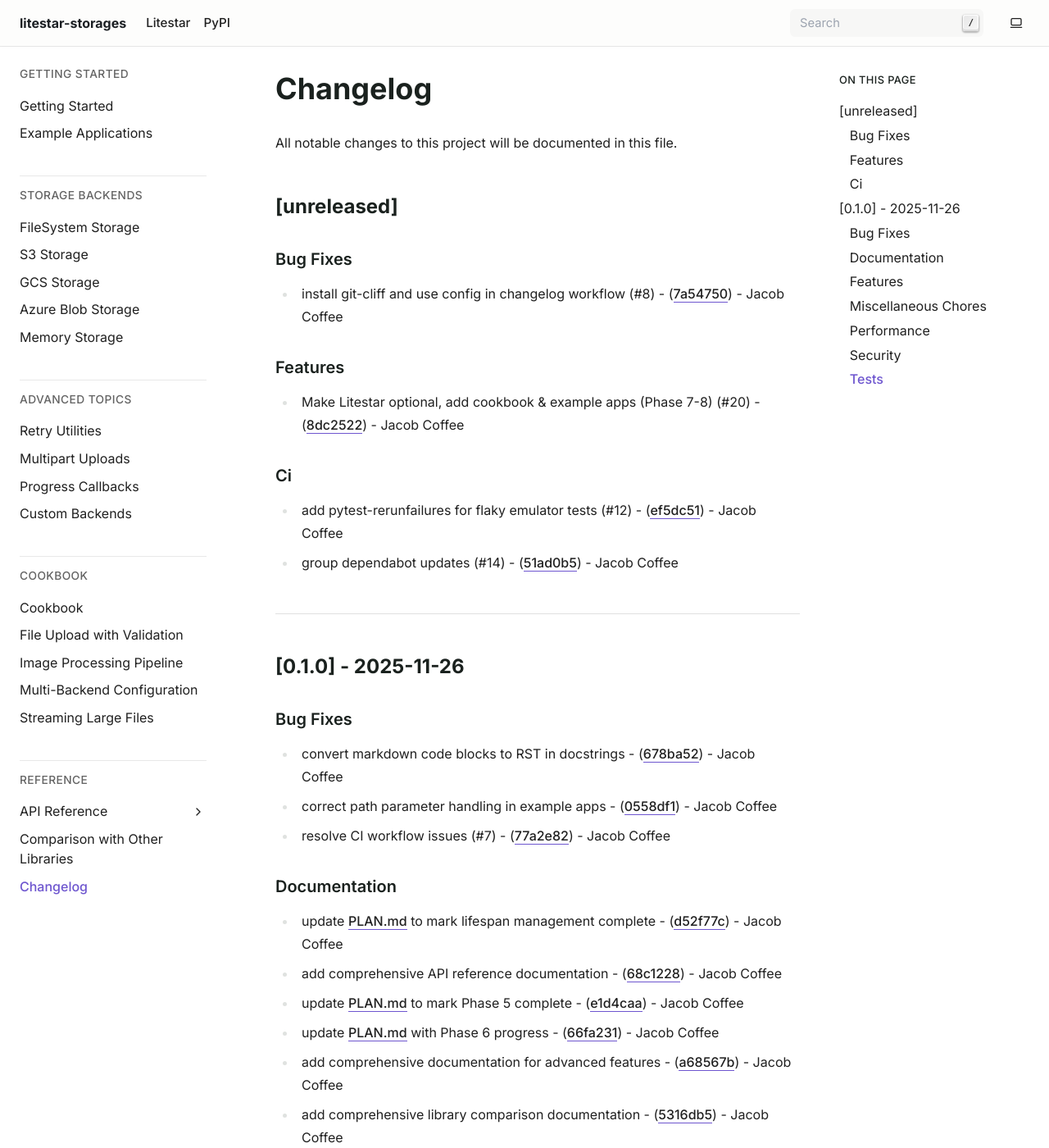
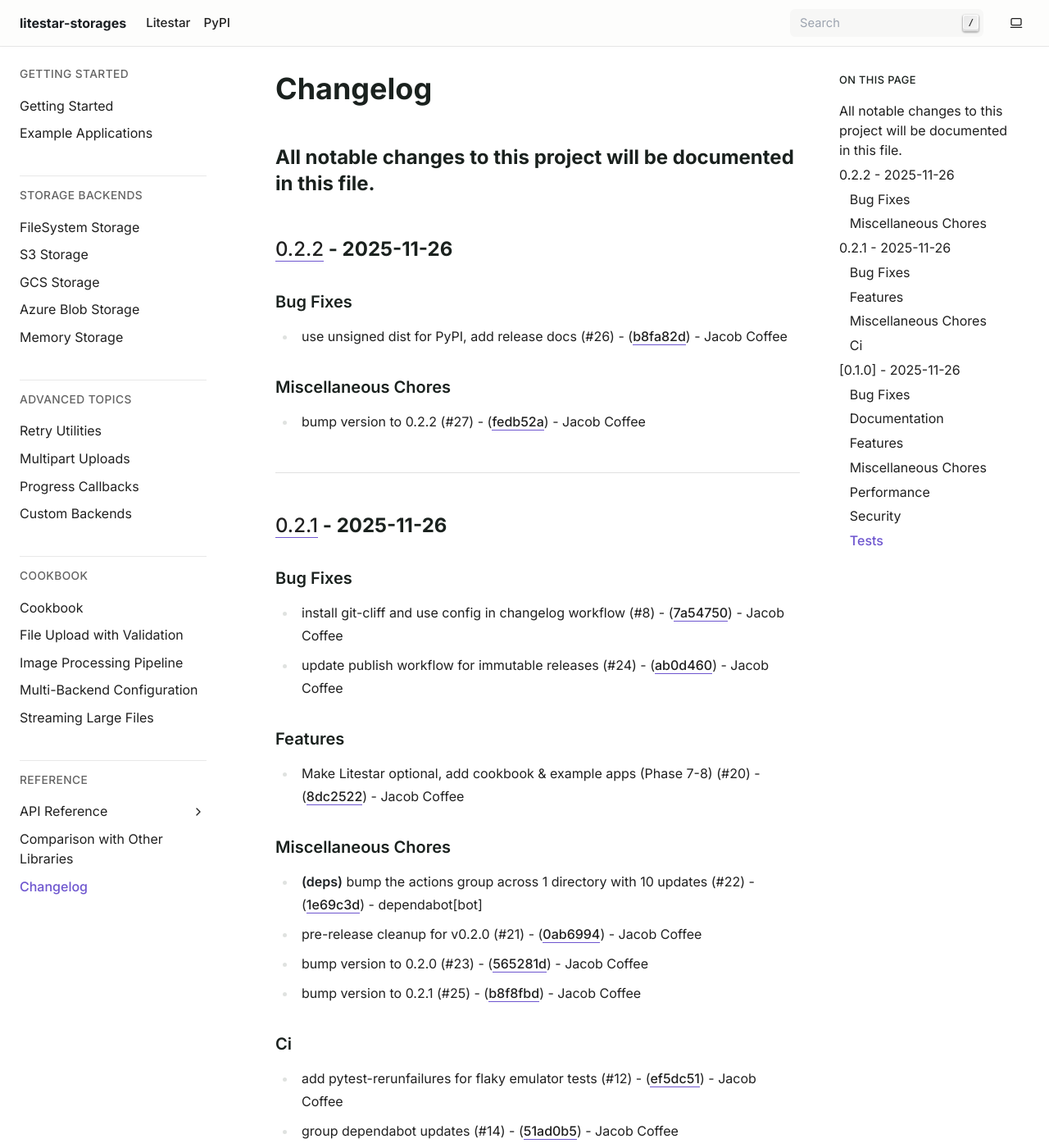
Before and after one commit to JacobCoffee/litestar-storages, a Sphinx documentation site: the page built from docs/changelog.md, in a window 1280 px wide and 1400 px high. Shown: the whole window at 82% size. Built offline with Sphinx 7.4.7, drawn with Linux system fonts in a browser that asks for light colours; the version number is read from the project's files by our own code.

Commit message:
docs: update changelog for v0.2.2

```diff
--- a/docs/changelog.md
+++ b/docs/changelog.md
@@ -1,22 +1,40 @@
 # Changelog
 
 All notable changes to this project will be documented in this file.
+---
+## [0.2.2](https://github.com/JacobCoffee/litestar-storages/compare/v0.2.1..v0.2.2) - 2025-11-26
 
+### Bug Fixes
 
-## [unreleased]
+- use unsigned dist for PyPI, add release docs (#26) - ([b8fa82d](https://github.com/JacobCoffee/litestar-storages/commit/b8fa82db1a7ee9e0bd3ad48e82b1a1c07dfff9eb)) - Jacob Coffee
+
+### Miscellaneous Chores
+
+- bump version to 0.2.2 (#27) - ([fedb52a](https://github.com/JacobCoffee/litestar-storages/commit/fedb52a0c0dcc6319f8cff9aa730945e3360f2fe)) - Jacob Coffee
+
+---
+## [0.2.1](https://github.com/JacobCoffee/litestar-storages/compare/v0.1.0..v0.2.1) - 2025-11-26
 
 ### Bug Fixes
 
 - install git-cliff and use config in changelog workflow (#8) - ([7a54750](https://github.com/JacobCoffee/litestar-storages/commit/7a547501919a438405e1707b482e0c8a68603a0a)) - Jacob Coffee
+- update publish workflow for immutable releases (#24) - ([ab0d460](https://github.com/JacobCoffee/litestar-storages/commit/ab0d4604c7514802f047648978f47f47c5f0c49c)) - Jacob Coffee
 
 ### Features
 
 - Make Litestar optional, add cookbook & example apps (Phase 7-8) (#20) - ([8dc2522](https://github.com/JacobCoffee/litestar-storages/commit/8dc2522d2e7cd658d36f7d57d51a6c50b7d2c5c9)) - Jacob Coffee
 
+### Miscellaneous Chores
+
+- **(deps)** bump the actions group across 1 directory with 10 updates (#22) - ([1e69c3d](https://github.com/JacobCoffee/litestar-storages/commit/1e69c3deb0ef1585416986201d6466df400c36a2)) - dependabot[bot]
+- pre-release cleanup for v0.2.0 (#21) - ([0ab6994](https://github.com/JacobCoffee/litestar-storages/commit/0ab69946bf2e2632278ec2788738c5ac12565fbf)) - Jacob Coffee
+- bump version to 0.2.0 (#23) - ([565281d](https://github.com/JacobCoffee/litestar-storages/commit/565281dd3da9c10312ff542df104799ab002e324)) - Jacob Coffee
+- bump version to 0.2.1 (#25) - ([b8f8fbd](https://github.com/JacobCoffee/litestar-storages/commit/b8f8fbd336b4f711599be4a7217bdb43483fd1f2)) - Jacob Coffee
+
 ### Ci
 
 - add pytest-rerunfailures for flaky emulator tests (#12) - ([ef5dc51](https://github.com/JacobCoffee/litestar-storages/commit/ef5dc516a11381ee770333d4ab1c6e5278490ffa)) - Jacob Coffee
-- group dependabot updates (#14) - ([51ad0b5](https://github.com/JacobCoffee/litestar-storages/commit/51ad0b588755e5e3427c0c3aeb208e4da11dc3a7)) - Jacob Coffee
+- group dependabot updates  (#14) - ([51ad0b5](https://github.com/JacobCoffee/litestar-storages/commit/51ad0b588755e5e3427c0c3aeb208e4da11dc3a7)) - Jacob Coffee
 
 ---
 ## [0.1.0] - 2025-11-26
```
